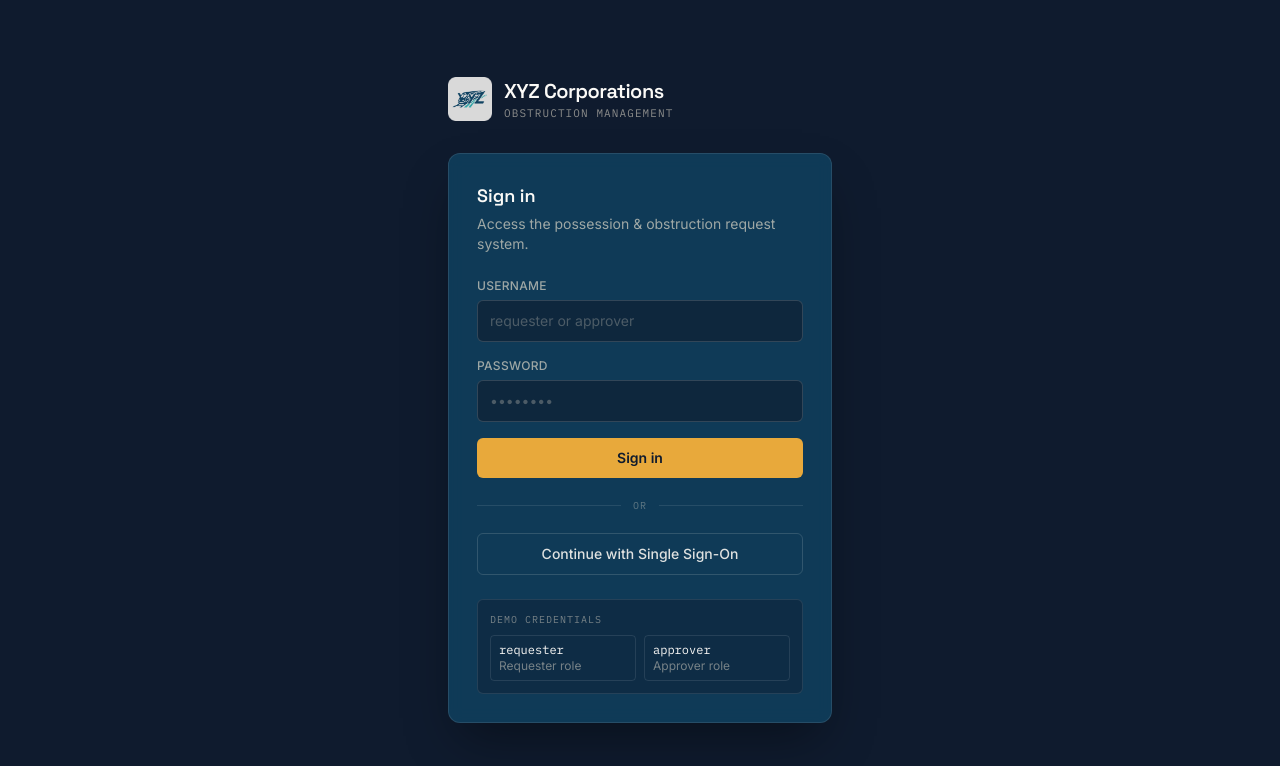
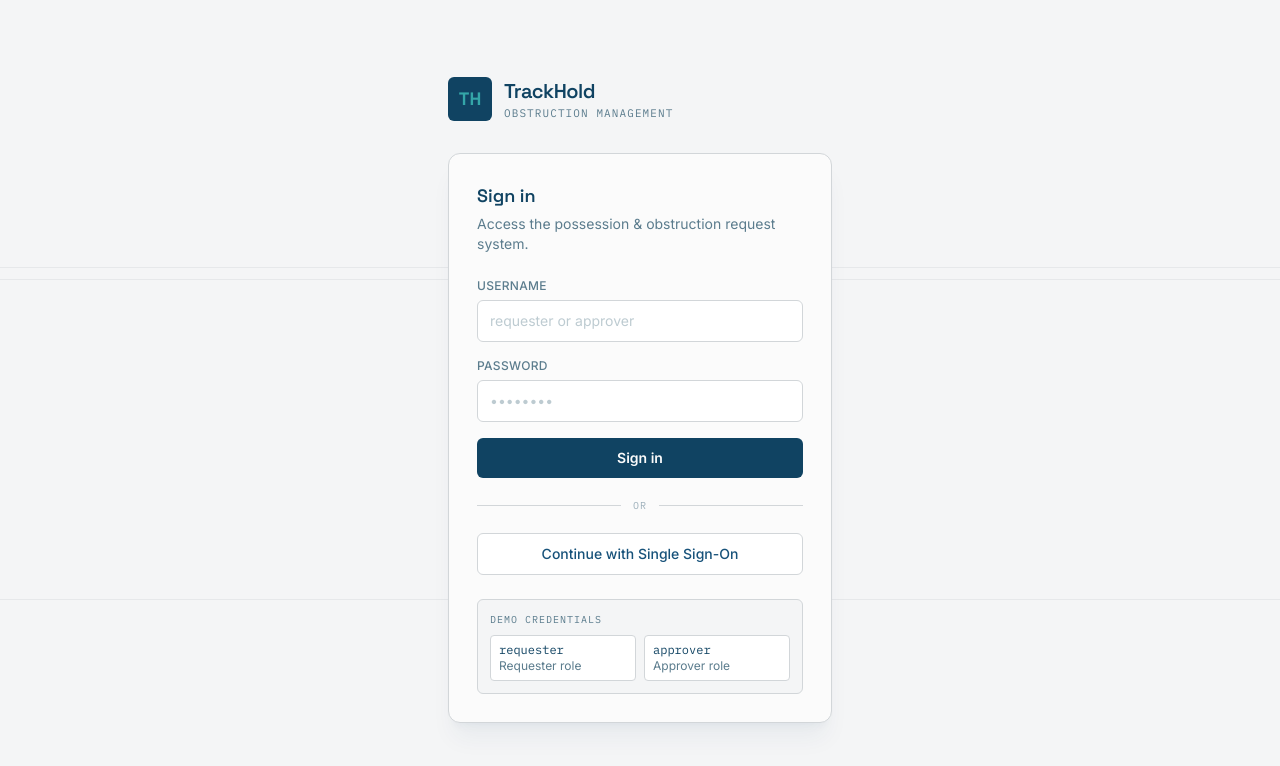
Before and after one commit to darren4102/bootcamp-2026, a React (Vite) app: page /login in a window 1280 px wide. Shown: the top 766 px of the page. Built offline with nearby package versions, Linux system fonts and the light colour scheme.

Commit message:
changed color scheme to match logo

```diff
--- a/src/components/Login.jsx
+++ b/src/components/Login.jsx
@@ -32,27 +32,37 @@ export default function Login() {
   }
 
   return (
-    <div className="relative min-h-screen overflow-hidden bg-ink-950 text-paper-100 flex items-center justify-center px-6">
+    <div className="relative min-h-screen overflow-hidden bg-paper-100 text-ink-900 flex items-center justify-center px-6">
+      {/* rail-line backdrop */}
+      <div className="pointer-events-none absolute inset-0 opacity-[0.4]">
+        <div className="absolute left-0 right-0 top-1/3 h-px bg-paper-300" />
+        <div className="absolute left-0 right-0 top-1/3 mt-3 h-px bg-paper-300" />
+        <div className="absolute left-0 right-0 bottom-1/4 h-px bg-paper-300" />
+        <div className="absolute left-0 right-0 bottom-1/4 mt-3 h-px bg-paper-300" />
+      </div>
+
       <div className="relative w-full max-w-sm">
         <div className="mb-8 flex items-center gap-3">
-          <img src="/xyz-icon.svg" className="h-11 w-11" />
+          <div className="flex h-11 w-11 items-center justify-center rounded-md bg-ink-900 text-signal-amber font-display font-bold text-lg">
+            TH
+          </div>
           <div>
-            <p className="font-display text-xl font-semibold tracking-tight text-paper-50">XYZ Corporations</p>
-            <p className="font-mono text-[11px] uppercase tracking-widest text-paper-300/60">
+            <p className="font-display text-xl font-semibold tracking-tight text-ink-900">TrackHold</p>
+            <p className="font-mono text-[11px] uppercase tracking-widest text-ink-500">
               Obstruction Management
             </p>
           </div>
         </div>
 
-        <div className="rounded-xl border border-paper-100/10 bg-ink-900/80 p-7 shadow-2xl shadow-black/40 backdrop-blur">
-          <h1 className="font-display text-lg font-semibold text-paper-50">Sign in</h1>
-          <p className="mt-1 text-sm text-paper-300/70">
+        <div className="rounded-xl border border-paper-300 bg-paper-50 p-7 shadow-xl shadow-ink-900/5">
+          <h1 className="font-display text-lg font-semibold text-ink-900">Sign in</h1>
+          <p className="mt-1 text-sm text-ink-500">
             Access the possession &amp; obstruction request system.
           </p>
 
           <form onSubmit={handleSubmit} className="mt-6 space-y-4" noValidate>
             <div>
-              <label htmlFor="username" className="mb-1.5 block text-xs font-medium uppercase tracking-wide text-paper-300/70">
+              <label htmlFor="username" className="mb-1.5 block text-xs font-medium uppercase tracking-wide text-ink-500">
                 Username
               </label>
               <input
@@ -62,11 +72,11 @@ export default function Login() {
                 value={username}
                 onChange={(e) => setUsername(e.target.value)}
                 placeholder="requester or approver"
-                className="w-full rounded-md border border-paper-100/15 bg-ink-950/60 px-3 py-2.5 text-sm text-paper-50 placeholder:text-paper-300/30 outline-none focus:border-signal-amber transition-colors"
+                className="w-full rounded-md border border-paper-300 bg-white px-3 py-2.5 text-sm text-ink-900 placeholder:text-ink-500/40 outline-none focus:border-signal-amber transition-colors"
               />
             </div>
             <div>
-              <label htmlFor="password" className="mb-1.5 block text-xs font-medium uppercase tracking-wide text-paper-300/70">
+              <label htmlFor="password" className="mb-1.5 block text-xs font-medium uppercase tracking-wide text-ink-500">
                 Password
               </label>
               <input
@@ -76,61 +86,61 @@ export default function Login() {
                 value={password}
                 onChange={(e) => setPassword(e.target.value)}
                 placeholder="••••••••"
-                className="w-full rounded-md border border-paper-100/15 bg-ink-950/60 px-3 py-2.5 text-sm text-paper-50 placeholder:text-paper-300/30 outline-none focus:border-signal-amber transition-colors"
+                className="w-full rounded-md border border-paper-300 bg-white px-3 py-2.5 text-sm text-ink-900 placeholder:text-ink-500/40 outline-none focus:border-signal-amber transition-colors"
               />
             </div>
 
             {error && (
-              <p role="alert" className="rounded-md border border-alert-rust/30 bg-alert-rust/10 px-3 py-2 text-sm text-alert-rust">
+              <p role="alert" className="rounded-md border border-alert-rust/30 bg-alert-rust/10 px-3 py-2 text-sm text-alert-rust-dark">
                 {error}
               </p>
             )}
 
             <button
               type="submit"
-              className="w-full rounded-md bg-signal-amber px-4 py-2.5 text-sm font-semibold text-ink-950 transition-colors hover:bg-signal-amber-dark"
+              className="w-full rounded-md bg-ink-900 px-4 py-2.5 text-sm font-semibold text-paper-50 transition-colors hover:bg-ink-800"
             >
               Sign in
             </button>
           </form>
 
           <div className="my-5 flex items-center gap-3">
-            <div className="h-px flex-1 bg-paper-100/10" />
-            <span className="font-mono text-[10px] uppercase tracking-widest text-paper-300/40">or</span>
-            <div className="h-px flex-1 bg-paper-100/10" />
+            <div className="h-px flex-1 bg-paper-300" />
+            <span className="font-mono text-[10px] uppercase tracking-widest text-ink-500/60">or</span>
+            <div className="h-px flex-1 bg-paper-300" />
           </div>
 
           <button
             type="button"
             onClick={() => setSsoNotice(true)}
-            className="w-full rounded-md border border-paper-100/15 bg-transparent px-4 py-2.5 text-sm font-medium text-paper-100/90 transition-colors hover:bg-paper-100/5"
+            className="w-full rounded-md border border-paper-300 bg-white px-4 py-2.5 text-sm font-medium text-ink-800 transition-colors hover:bg-paper-200"
           >
             Continue with Single Sign-On
           </button>
           {ssoNotice && (
-            <p className="mt-2 text-center text-xs text-paper-300/50">
+            <p className="mt-2 text-center text-xs text-ink-500">
               SSO isn't wired up in this demo — use the credentials below instead.
             </p>
           )}
 
-          <div className="mt-6 rounded-md border border-paper-100/10 bg-ink-950/40 p-3">
-            <p className="mb-2 font-mono text-[10px] uppercase tracking-widest text-paper-300/50">Demo credentials</p>
+          <div className="mt-6 rounded-md border border-paper-300 bg-paper-100 p-3">
+            <p className="mb-2 font-mono text-[10px] uppercase tracking-widest text-ink-500">Demo credentials</p>
             <div className="flex gap-2">
               <button
                 type="button"
                 onClick={() => fillDemo("requester")}
-                className="flex-1 rounded border border-paper-100/10 px-2 py-1.5 text-left text-xs text-paper-100/80 hover:border-signal-amber/50 hover:text-paper-50"
+                className="flex-1 rounded border border-paper-300 bg-white px-2 py-1.5 text-left text-xs text-ink-700 hover:border-signal-amber/60 hover:text-ink-900"
               >
-                <span className="block font-mono text-paper-50">requester</span>
-                <span className="text-paper-300/50">Requester role</span>
+                <span className="block font-mono text-ink-900">requester</span>
+                <span className="text-ink-500">Requester role</span>
               </button>
               <button
                 type="button"
                 onClick={() => fillDemo("approver")}
-                className="flex-1 rounded border border-paper-100/10 px-2 py-1.5 text-left text-xs text-paper-100/80 hover:border-signal-amber/50 hover:text-paper-50"
+                className="flex-1 rounded border border-paper-300 bg-white px-2 py-1.5 text-left text-xs text-ink-700 hover:border-signal-amber/60 hover:text-ink-900"
               >
-                <span className="block font-mono text-paper-50">approver</span>
-                <span className="text-paper-300/50">Approver role</span>
+                <span className="block font-mono text-ink-900">approver</span>
+                <span className="text-ink-500">Approver role</span>
               </button>
             </div>
           </div>
--- a/src/index.css
+++ b/src/index.css
@@ -5,25 +5,25 @@
   --font-body: "Inter", ui-sans-serif, system-ui, sans-serif;
   --font-mono: "IBM Plex Mono", ui-monospace, monospace;
 
-  --color-ink-950: #0F1B2E;
+  --color-ink-950: #0A2A3D;
   --color-ink-900: #104362;
-  --color-ink-800: #1E2E4D;
-  --color-ink-700: #2B3E62;
-  --color-ink-600: #3D5A80;
-  --color-ink-500: #5B6B7C;
+  --color-ink-800: #17527A;
+  --color-ink-700: #205F89;
+  --color-ink-600: #34A6A8;
+  --color-ink-500: #5B7C8D;
 
-  --color-paper-50: #FBFAF7;
-  --color-paper-100: #F6F4EF;
-  --color-paper-200: #ECE8DE;
-  --color-paper-300: #DDD7C8;
+  --color-paper-50: #FBFBFB;
+  --color-paper-100: #F4F5F6;
+  --color-paper-200: #E7E9EB;
+  --color-paper-300: #D2D6D9;
 
-  --color-signal-amber: #E8A93B;
-  --color-signal-amber-dark: #B9821F;
-  --color-rail-green: #2F7D5B;
-  --color-rail-green-dark: #1F5A40;
+  --color-signal-amber: #34A6A8;
+  --color-signal-amber-dark: #24807E;
+  --color-rail-green: #3F9142;
+  --color-rail-green-dark: #2C6B2F;
   --color-alert-rust: #C1442E;
   --color-alert-rust-dark: #9A3221;
-  --color-slate-blue: #3D5A80;
+  --color-slate-blue: #4C7EA8;
 }
 
 body {
```
